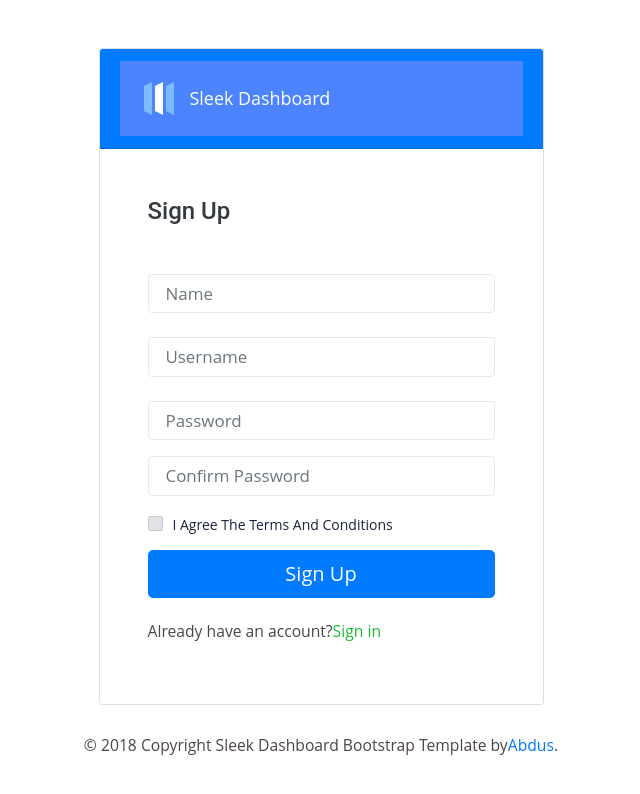
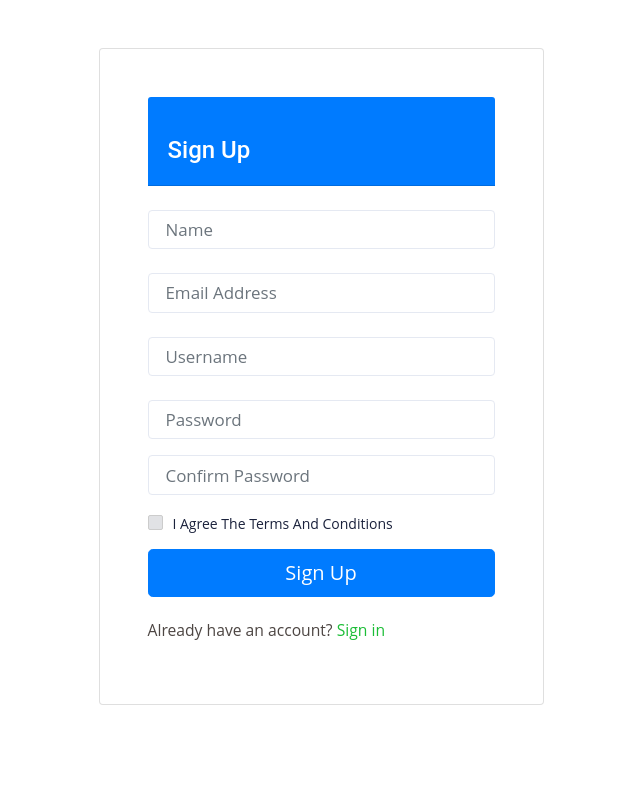
Before and after one commit to ihesinuloisreal/Job_Vacancy, a React (Create React App) app: page /register in a window 1280 px wide. Shown: the top 794 px of the page, without its empty margins (319-959 px from the left). Built offline with nearby package versions, Linux system fonts and the light colour scheme.

Commit message:
I worked on my Register and Login component

```diff
--- a/src/App.js
+++ b/src/App.js
@@ -7,6 +7,7 @@ import Home from './User/Home';
 import News from './User/News';
 import News_View from './User/News_View';
 import Register from './Auth/Register'
+import Login from './Auth/Login';
 
 
 function App() {
@@ -18,7 +19,9 @@ function App() {
           <Route path="/News" element={<News/>} />
           <Route path="/News_View" element={<News_View/>} />
           <Route path="/Admin/Create_post" element={<Create_post/>} />
-          <Route path="register" element={<Register/>} />
+          <Route path="/register" element={<Register/>} />
+          <Route path="/login" element={<Login/>} />
+
 
 
       </Routes>
--- a/src/Auth/Login.js
+++ b/src/Auth/Login.js
@@ -1,6 +1,28 @@
-import React from 'react'
+import React, { useState } from 'react'
 
 function Login() {
+    const [email, setEmail] = useState("");
+    const [password, setPassword] = useState("");
+
+
+    async function postContent(e) {
+        e.preventDefault();
+        try {
+            // await axios.post('http://localhost:3006/news',{
+            //     category,
+            //     headling,
+            //     sebhead,
+            //     contect
+            // })
+            console.log(email);
+            console.log(password);
+            setEmail("");
+            setPassword("");
+            // console.log("Succefull");
+        } catch (error) {
+            console.log(error)
+        }
+    }
   return (
     <div class="container d-flex flex-column justify-content-between vh-100">
       <div class="row justify-content-center mt-5">
@@ -8,28 +30,19 @@ function Login() {
           <div class="card">
             <div class="card-header bg-primary">
               <div class="app-brand">
-                <a href="/index.html">
-                  <svg class="brand-icon" xmlns="http://www.w3.org/2000/svg" preserveAspectRatio="xMidYMid" width="30" height="33"
-                    viewBox="0 0 30 33">
-                    <g fill="none" fill-rule="evenodd">
-                      <path class="logo-fill-blue" fill="#7DBCFF" d="M0 4v25l8 4V0zM22 4v25l8 4V0z" />
-                      <path class="logo-fill-white" fill="#FFF" d="M11 4v25l8 4V0z" />
-                    </g>
-                  </svg>
-                  <span class="brand-name">Sleek Dashboard</span>
-                </a>
+                <span class="brand-name">Welcome!</span>
               </div>
             </div>
             <div class="card-body p-5">
 
               <h4 class="text-dark mb-5">Sign In</h4>
-              <form action="/index.html">
+              <form onSubmit={postContent}>
                 <div class="row">
                   <div class="form-group col-md-12 mb-4">
-                    <input type="email" class="form-control input-lg" id="email" aria-describedby="emailHelp" placeholder="Username"/>
+                    <input type="email" class="form-control input-lg" value={email} onChange={(e) => setEmail(e.target.value)} placeholder="Username"/>
                   </div>
                   <div class="form-group col-md-12 ">
-                    <input type="password" class="form-control input-lg" id="password" placeholder="Password"/>
+                    <input type="password" class="form-control input-lg" value={password} onChange={(e) => setPassword(e.target.value)} placeholder="Password"/>
                   </div>
                   <div class="col-md-12">
                     <div class="d-flex my-2 justify-content-between">
@@ -44,7 +57,7 @@ function Login() {
                     </div>
                     <button type="submit" class="btn btn-lg btn-primary btn-block mb-4">Sign In</button>
                     <p>Don't have an account yet ?
-                      <a class="text-blue" href="sign-up.html">Sign Up</a>
+                      <a class="text-blue" href="register"> Sign Up</a>
                     </p>
                   </div>
                 </div>
@@ -53,11 +66,6 @@ function Login() {
           </div>
         </div>
       </div>
-      <div class="copyright pl-0">
-        <p class="text-center">&copy; 2018 Copyright Sleek Dashboard Bootstrap Template by
-          <a class="text-primary" href="http://www.iamabdus.com/" target="_blank">Abdus</a>.
-        </p>
-      </div>
     </div>
   )
 }
--- a/src/Auth/Register.js
+++ b/src/Auth/Register.js
@@ -2,63 +2,65 @@ import axios from 'axios';
 import React, { useState } from 'react'
 
 const Register = () => {
-    // const [category, setCategory] = useState("");
-    // const [headling, setHeadling] = useState("");
-    // const [contect, setContent] = useState("");
-    // const [sebhead, setsubhead] = useState("");
+    const [name, setName] = useState("");
+    const [email, setEmail] = useState("");
+    const [username, setUsername] = useState("");
+    const [password, setPassword] = useState("");
+    const [password1, setPassword1] = useState("");
 
-    // async function postContent(e) {
-    //     e.preventDefault();
-    //     try {
-    //         await axios.post('http://localhost:3006/news',{
-    //             category,
-    //             headling,
-    //             sebhead,
-    //             contect
-    //         })
-    //         setCategory("");
-    //         setContent("");
-    //         setHeadling("");
-    //         setsubhead("");
-    //         console.log("Succefull");
-    //     } catch (error) {
-    //         console.log(error)
-    //     }
-    // }
+    async function postContent(e) {
+        e.preventDefault();
+        try {
+            // await axios.post('http://localhost:3006/news',{
+            //     category,
+            //     headling,
+            //     sebhead,
+            //     contect
+            // })
+            console.log(name);
+            console.log(email);
+            console.log(username);
+            console.log(password);
+            console.log(password1);
+            setName("");
+            setEmail("");
+            setUsername("");
+            setPassword("");
+            setPassword1("");
+            console.log("Succefull");
+        } catch (error) {
+            console.log(error)
+        }
+    }
   return (
     <div class="container d-flex flex-column justify-content-between vh-100">
           <div class="row justify-content-center mt-5">
             <div class="col-xl-5 col-lg-6 col-md-10">
               <div class="card">
+
+                <div class="card-body p-5">
                 <div class="card-header bg-primary">
-                  <div class="app-brand">
-                    <a href="/index.html">
-                      <svg class="brand-icon" xmlns="http://www.w3.org/2000/svg" preserveAspectRatio="xMidYMid" width="30"
-                        height="33" viewBox="0 0 30 33">
-                        <g fill="none" fill-rule="evenodd">
-                          <path class="logo-fill-blue" fill="#7DBCFF" d="M0 4v25l8 4V0zM22 4v25l8 4V0z" />
-                          <path class="logo-fill-white" fill="#FFF" d="M11 4v25l8 4V0z" />
-                        </g>
-                      </svg>
-                      <span class="brand-name">Sleek Dashboard</span>
-                    </a>
+                  <div class="app-brand bg-primary">
+                      <span class="brand-name"><h4 className='bg-primary'>Sign Up</h4></span>
                   </div>
                 </div>
-                <div class="card-body p-5">
-                  <h4 class="text-dark mb-5">Sign Up</h4>
-                  <form action="/index.html">
+                  <br/>
+                  <form onSubmit={postContent}>
                     <div class="row">
                       <div class="form-group col-md-12 mb-4">
-                        <input type="text" class="form-control input-lg" id="name" aria-describedby="nameHelp" placeholder="Name"/>
+                        <input type="text" class="form-control input-lg" value={name} onChange={(e)=>setName(e.target.value)} placeholder="Name"/>
                       </div>
                       <div class="form-group col-md-12 mb-4">
-                        <input type="email" class="form-control input-lg" id="email" aria-describedby="emailHelp" placeholder="Username"/>
+                        <input type="email" class="form-control input-lg" value={email} onChange={(e)=>setEmail(e.target.value)} placeholder="Email Address"/>
+                      </div>
+                      <div class="form-group col-md-12 mb-4">
+                        <input type="text" class="form-control input-lg" value={username} onChange={(e)=>setUsername(e.target.value)} placeholder="Username"/>
                       </div>
                       <div class="form-group col-md-12 ">
-                        <input type="password" class="form-control input-lg" id="password" placeholder="Password"/>
+                        <input type="password" class="form-control input-lg" value={password} onChange={(e)=>setPassword(e.target.value)} placeholder="Password"/>
                       </div>
                       <div class="form-group col-md-12 ">
-                        <input type="password" class="form-control input-lg" id="cpassword" placeholder="Confirm Password"/>
+                        <input type="password" class="form-control input-lg" value={password1} onChange={(e)=>setPassword1(e.target.value)} placeholder="Confirm Password"/>
                       </div>
                       <div class="col-md-12">
                         <div class="d-inline-block mr-3">
@@ -71,7 +73,7 @@ const Register = () => {
                         </div>
                         <button type="submit" class="btn btn-lg btn-primary btn-block mb-4">Sign Up</button>
                         <p>Already have an account?
-                          <a class="text-blue" href="sign-in.html">Sign in</a>
+                          <a class="text-blue" href="login"> Sign in</a>
                         </p>
                       </div>
                     </div>
@@ -81,11 +83,6 @@ const Register = () => {
               </div>
             </div>
           </div>
-          <div class="copyright pl-0">
-            <p class="text-center">&copy; 2018 Copyright Sleek Dashboard Bootstrap Template by
-              <a class="text-primary" href="http://www.iamabdus.com/" target="_blank">Abdus</a>.
-            </p>
-          </div>
         </div>
   )
 }
--- a/src/User/News.js
+++ b/src/User/News.js
@@ -31,6 +31,7 @@ export class News extends Component {
           <div class="container">
 
             <div class="row">
+
 
               <div class="col-lg-8 entries">
 
```
